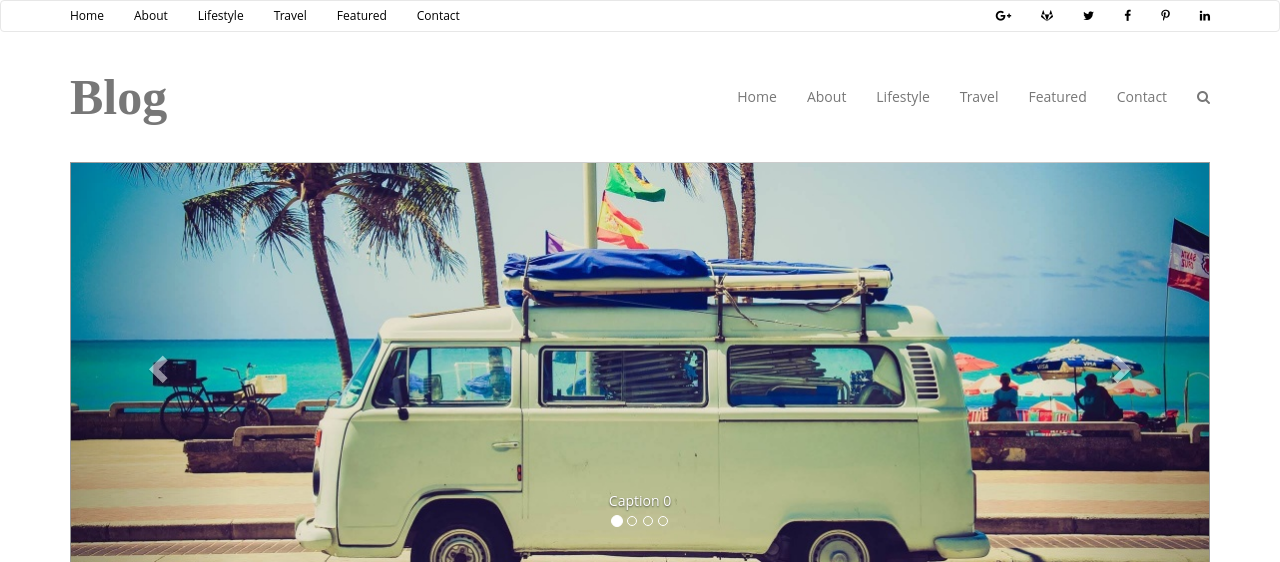
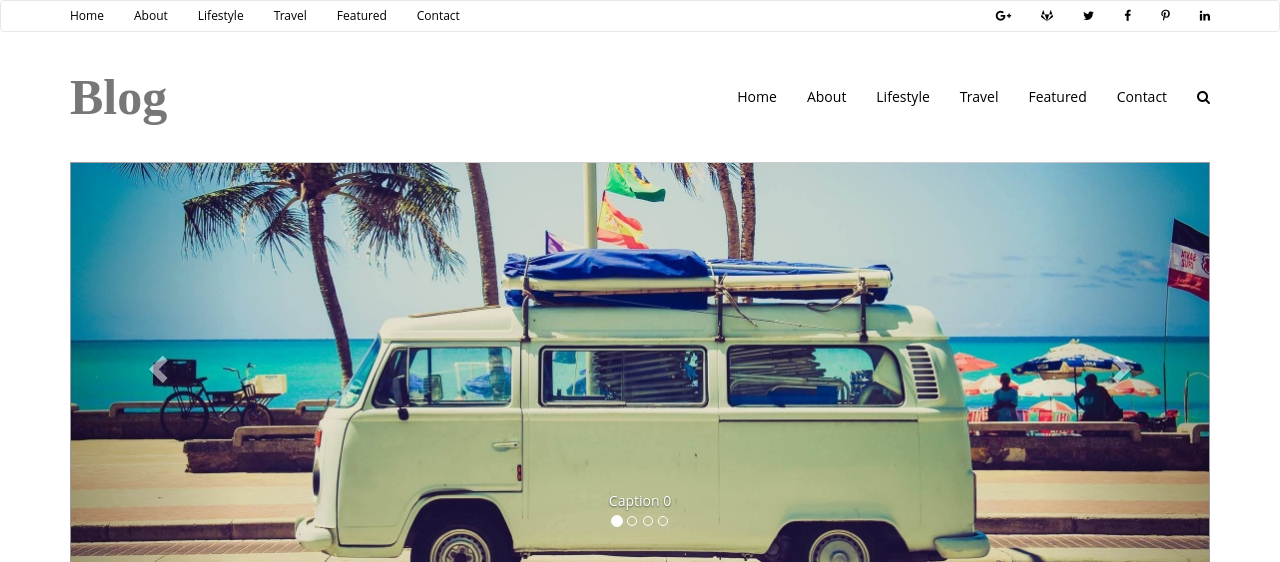
Before and after one commit to soutmesa/wp-themes, a PHP site: page / in a window 1280 px wide. Shown: the top 562 px of the page. Run offline with PHP 8.4, Linux system fonts and the light colour scheme; some libraries are stand-ins or nearby versions; some web fonts are replaced.

Commit message:
added more style to menus

```diff
--- a/news/css/custom.css
+++ b/news/css/custom.css
@@ -53,6 +53,15 @@ section#navigation #brand {
 	font-weight: bolder;
 	font-family: 'Abhaya Libre', serif;
 }
+
+section .navbar-nav > li > a {
+	color: #000 !important;
+}
+
+section .navbar-nav > li > a:hover {
+	color: #cc6600 !important;
+}
+
 
 /* **************** Section Slider **************** */
 .slider {
--- a/news/js/scrolling-nav.js
+++ b/news/js/scrolling-nav.js
@@ -4,9 +4,11 @@ $(window).scroll(function() {
     if ($("#navigation .navbar").offset().top > 45) {
         $("#navigation .navbar").addClass("navbar-fixed-top").addClass("top-nav-collapse");
         $("section#navigation > .navbar").addClass("add-border-bottom");
+        $('#brand').css('font-size', '20px');
     } else {
         $("#navigation .navbar").removeClass("navbar-fixed-top").removeClass("top-nav-collapse");
         $("section#navigation > .navbar").removeClass("add-border-bottom");
+        $('#brand').css('font-size', '50px');
 
     }
 });
```
